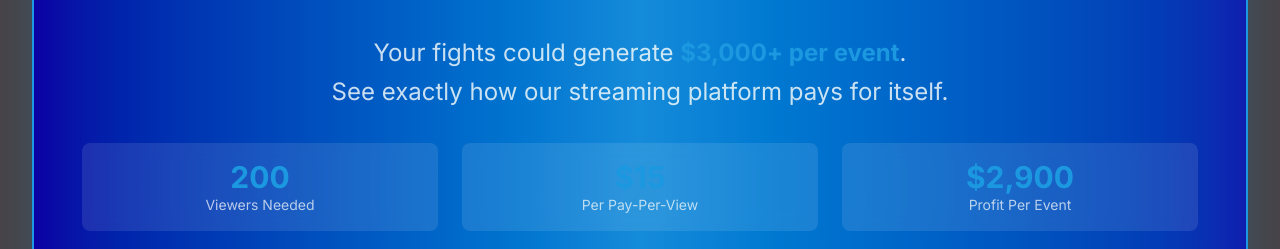
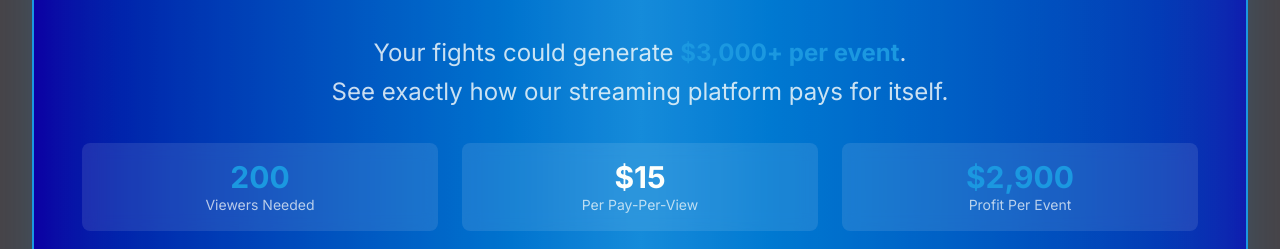
Before and after one commit to brennanhunter/sir-roc-streaming, a Next.js app: page / in a window 1280 px wide. Shown: the part 2368-2617 px from the top of the page. Built offline with nearby package versions, Linux system fonts and the light colour scheme.

Commit message:
Updated a color that was hard to read.

```diff
--- a/src/app/components/PartnershipCTA.tsx
+++ b/src/app/components/PartnershipCTA.tsx
@@ -110,7 +110,7 @@ const PartnershipCTA: React.FC<PartnershipCTAProps> = ({ variant = 'default' })
             <div className="text-light/70 text-sm">Viewers Needed</div>
           </div>
           <div className="bg-light/10 backdrop-blur rounded-lg p-4">
-            <div className="text-3xl font-bold text-primary">$15</div>
+            <div className="text-3xl font-bold text-light">$15</div>
             <div className="text-light/70 text-sm">Per Pay-Per-View</div>
           </div>
           <div className="bg-light/10 backdrop-blur rounded-lg p-4">
```
